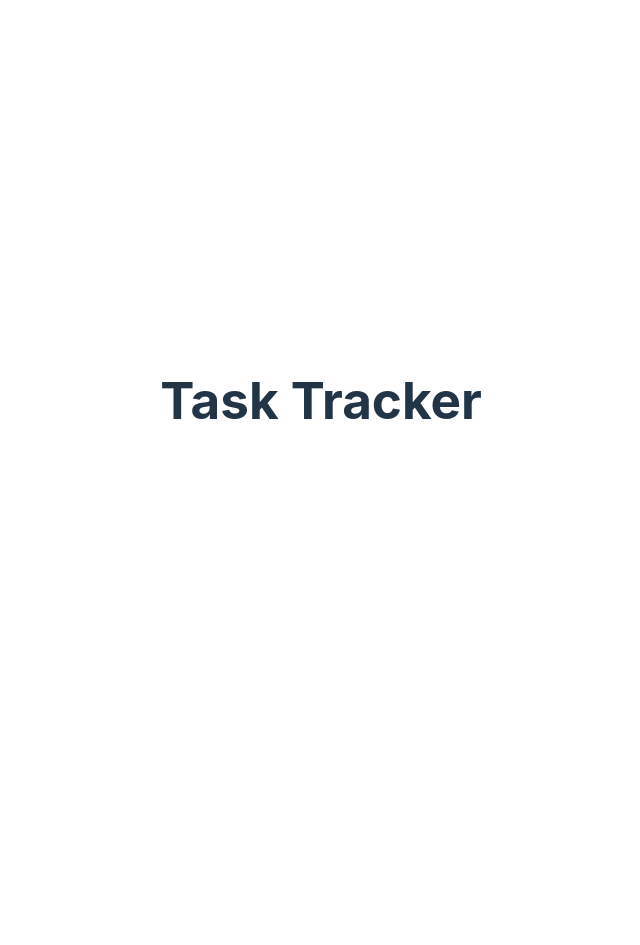
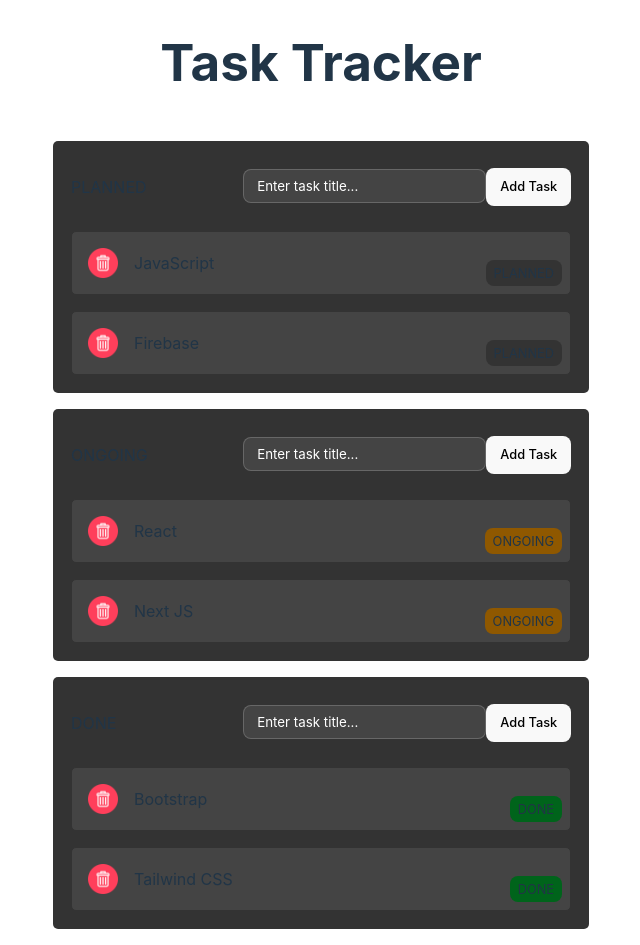
Before and after one commit to moazamdev/100DaysOfCode, a React (Vite) app: page /task-tracker in a window 1280 px wide. Shown: the whole page, without its empty margins (319-959 px from the left). Before the commit the page ends 800 px from the top, so only its background shows below. Built offline with nearby package versions, Linux system fonts and the light colour scheme.

Commit message:
added component

```diff
--- a/src/components/day25/TaskTracker.jsx
+++ b/src/components/day25/TaskTracker.jsx
@@ -1,5 +1,5 @@
 import React from "react";
-// import MyColumn from "./column";
+import MyColumn from "./column";
 import { Helmet } from "react-helmet";
 
 const TaskTracker = () => {
@@ -11,9 +11,9 @@
 			<div style={{ display: "flex", justifyContent: "center" }}>
 				<h1>Task Tracker</h1>
 			</div>
-			{/* <MyColumn state={"PLANNED"} />
+			<MyColumn state={"PLANNED"} />
 			<MyColumn state={"ONGOING"} />
-			<MyColumn state={"DONE"} /> */}
+			<MyColumn state={"DONE"} />
 		</>
 	);
 };
```
